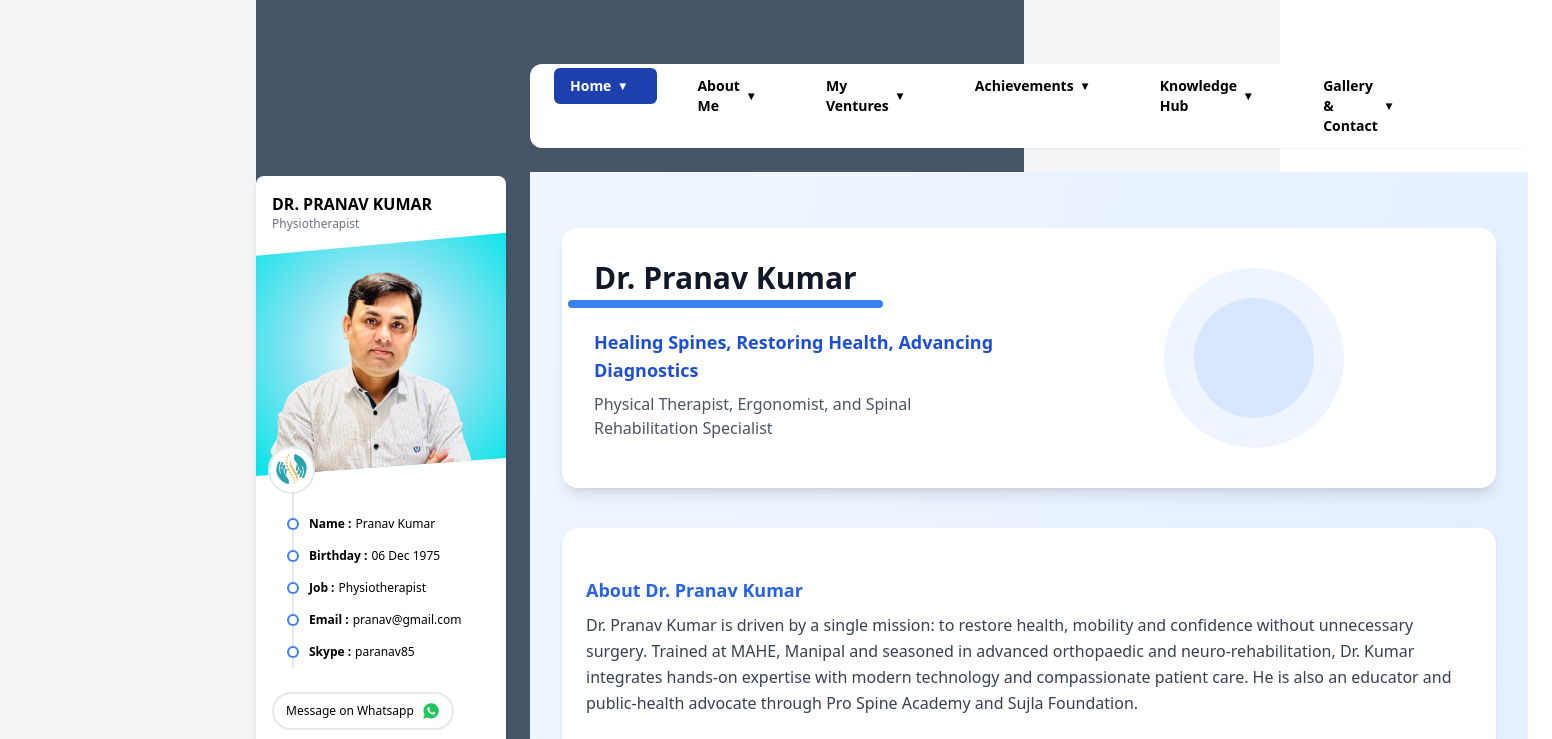
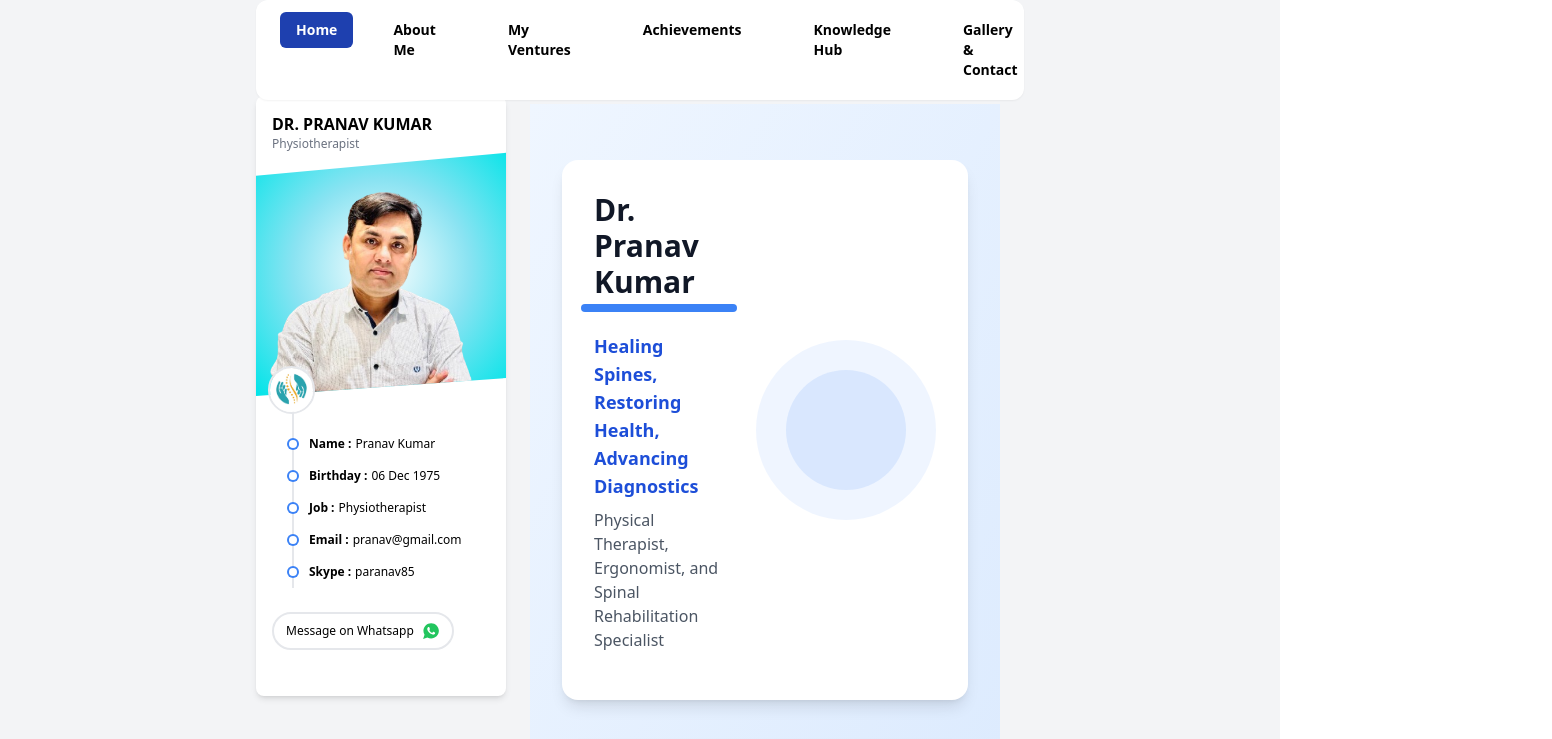
Before and after one commit to abhinavbgpgit/Dr-paranav-portfolio, a React (Vite) app: page / in a window 1280 px wide. Shown: the top 739 px of the page, 1552 px wide, since content can reach past the window. Built offline with nearby package versions, Linux system fonts and the light colour scheme.

Commit message:
header correction

```diff
--- a/src/App.jsx
+++ b/src/App.jsx
@@ -16,11 +16,19 @@ import More from './pages/more/More';
 export default function App() {
   return (
     <BrowserRouter>
-      <div className="bg-gray-100 min-h-screen flex flex-col">
-        <div className="w-[60%] mx-auto flex flex-1 bg-slate-600">
-          <Side />
-          <div className="flex gap-6 p-6 flex-col flex-1">
-            <Header />
+      <div className="bg-gray-100 min-h-screen w-full">
+        {/* Fixed Header */}
+        <div className="fixed top-0 left-1/2 transform -translate-x-1/2 w-[60%] z-50">
+          <Header />
+        </div>
+        {/* Main Content Layout */}
+        <div className="flex flex-row w-[60%] mx-auto pt-[80px] min-h-screen">
+          {/* Fixed Sidebar */}
+          <div className="sticky top-[80px] h-[calc(100vh-80px)]">
+            <Side />
+          </div>
+          {/* Scrollable Main Content */}
+          <div className="flex-1 flex flex-col gap-6 p-6 overflow-y-auto" style={{ maxHeight: "calc(100vh - 80px)" }}>
             <Routes>
               <Route path="/" element={<Main />} />
               <Route path="/resume" element={<Resume />} />
--- a/src/components/Header.jsx
+++ b/src/components/Header.jsx
@@ -1,87 +1,23 @@
 import React, { useEffect, useRef, useState } from "react";
-import { Link, NavLink } from "react-router-dom";
-import {
-  FaHome,
-  FaBriefcase,
-  FaTrophy,
-  FaRegNewspaper,
-  FaImages,
-  FaNewspaper,
-  FaEnvelope,
-} from "react-icons/fa";
+import { Link, NavLink, useLocation } from "react-router-dom";
+import menuItems from "../json/menuItems.json";
 
-// Menu data structure matching the document
-const MENU_ITEMS = [
-  {
-    label: "Home",
-    path: "/",
-    children: [
-      { label: "Welcome Message", path: "/welcome" },
-      { label: "Mission / Tagline", path: "/mission" },
-      { label: "Quick Highlights", path: "/highlights" },
-    ],
-  },
-  {
-    label: "About Me",
-    path: "/about",
-    children: [
-      { label: "Profile / Biography", path: "/about/profile" },
-      { label: "Qualifications", path: "/about/qualifications" },
-      { label: "Family Tree", path: "/about/family" },
-      { label: "Mentors & Inspirations", path: "/about/mentors" },
-    ],
-  },
-  {
-    label: "My Ventures",
-    path: "/ventures",
-    children: [
-      { label: "Manipal Physiotherapy & Fitness Centre (2004)", path: "/ventures/manipal-physio" },
-      { label: "Manipal Neuro Diagnostic Centre (2008)", path: "/ventures/neuro-diagnostic" },
-      { label: "Fitness Zone (2013)", path: "/ventures/fitness-zone" },
-      { label: "Hitek Physiotherapy Centre (2024)", path: "/ventures/hitek" },
-      {
-        label: "Pro Spine (2024)",
-        path: "/ventures/pro-spine",
-        children: [
-          { label: "Pro Spine Academy programs", path: "/ventures/pro-spine/academy" },
-        ],
-      },
-      { label: "Sujla Foundation (2012)", path: "/ventures/sujla" },
-    ],
-  },
-  {
-    label: "Achievements",
-    path: "/achievements",
-    children: [
-      { label: "Awards & Recognitions", path: "/achievements/awards" },
-      { label: "Media Coverage", path: "/achievements/media" },
-      { label: "Memberships", path: "/achievements/memberships" },
-    ],
-  },
-  {
-    label: "Knowledge Hub",
-    path: "/knowledge",
-    children: [
-      { label: "Areas of Expertise", path: "/knowledge/expertise" },
-      { label: "Workshops & Training", path: "/knowledge/workshops" },
-      { label: "Articles & Publications", path: "/knowledge/articles" },
-      { label: "Motivator’s Corner", path: "/knowledge/motivator" },
-    ],
-  },
-  {
-    label: "Gallery & Contact",
-    path: "/gallery-contact",
-    children: [
-      { label: "Photo Gallery", path: "/gallery/photos" },
-      { label: "Video Gallery", path: "/gallery/videos" },
-      { label: "Testimonials", path: "/gallery/testimonials" },
-      { label: "Contact Me", path: "/contact" },
-    ],
-  },
-];
 const Header = () => {
   // State to track which dropdowns are open (by label)
   const [openMenus, setOpenMenus] = useState({});
+  // Track the active submenu path (array of labels)
+  const [activePath, setActivePath] = useState([]);
+  // Track the currently hovered menu path (array of labels)
+  const [hoveredPath, setHoveredPath] = useState([]);
+  // Get current route
+  const location = useLocation();
+
+  // Set Home active by default on initial load if path is "/"
+  useEffect(() => {
+    if (location.pathname === "/") {
+      setActivePath(["Home"]);
+    }
+  }, [location.pathname]);
 
   // Close all dropdowns on outside click
   const headerRef = useRef(null);
@@ -103,45 +39,77 @@ const Header = () => {
     }));
   };
 
+  // Handle mouse leave for the entire header to close menus
+  const handleHeaderMouseLeave = () => {
+    setOpenMenus({});
+    setHoveredPath([]);
+  };
+
   // Recursive menu item renderer
-  const MenuItem = ({ item, depth = 0 }) => {
+  const MenuItem = ({ item, depth = 0, parentPath = [] }) => {
     const hasChildren = item.children && item.children.length > 0;
     const isOpen = openMenus[item.label];
 
+    // Build the full path to this item
+    const thisPath = [...parentPath, item.label];
+
+    // Helper: check if a path is a prefix of another
+    const isPrefix = (prefix, arr) =>
+      prefix.length <= arr.length &&
+      prefix.every((v, i) => v === arr[i]);
+
+    // Active if thisPath is a prefix of activePath
+    const isActivePath = isPrefix(thisPath, activePath);
+
+    // Hovered if thisPath is a prefix of hoveredPath
+    const isHoveredPath = isPrefix(thisPath, hoveredPath);
+
     return (
-      <div className={`relative group ${depth === 0 ? "mx-2" : ""}`}>
+      <div
+        className={`relative group ${depth === 0 ? "mx-2" : ""}`}
+        onMouseEnter={() => {
+          if (hasChildren) setOpenMenus({ [item.label]: true });
+          setHoveredPath(thisPath);
+        }}
+      >
         <NavLink
           to={item.path}
-          className={({ isActive }) =>
-            [
+          className={({ isActive }) => {
+            // Priority: active (clicked) > hovered > default
+            return [
               depth === 0
                 ? "px-4 py-2 rounded-md font-semibold text-sm transition-colors flex items-center"
                 : "block px-4 py-2 text-sm rounded transition-colors whitespace-nowrap",
-              isActive
+              isActivePath
                 ? "bg-blue-800 text-white"
-                : "hover:bg-blue-400 hover:text-white text-black",
+                : isHoveredPath
+                  ? "bg-blue-100 text-black"
+                  : "hover:bg-blue-200 hover:text-black text-black",
               hasChildren ? "pr-8" : "",
               "focus:outline-none focus:ring-2 focus:ring-blue-400",
-            ].join(" ")
-          }
+            ].join(" ");
+          }}
           onClick={() => {
             if (hasChildren) {
+              // Set active path to this menu
+              setActivePath((prev) => {
+                // If already active, close it
+                if (isPrefix(thisPath, prev)) {
+                  return prev.slice(0, thisPath.length - 1);
+                }
+                // Set path up to this depth
+                return thisPath;
+              });
               toggleMenu(item.label);
             } else {
               setOpenMenus({});
+              // Set active path to this item and its parents
+              setActivePath(thisPath);
             }
-          }}
-          onMouseEnter={() => {
-            if (hasChildren) setOpenMenus((prev) => ({ ...prev, [item.label]: true }));
-          }}
-          onMouseLeave={() => {
-            if (hasChildren) setOpenMenus((prev) => ({ ...prev, [item.label]: false }));
           }}
         >
           {item.label}
-          {hasChildren && (
-            <span className="ml-2 text-xs transition-transform group-hover:rotate-180">&#9662;</span>
-          )}
+          {/* Down arrow removed as per user request */}
         </NavLink>
         {hasChildren && isOpen && (
           <div
@@ -150,11 +118,9 @@ const Header = () => {
               minWidth: depth === 0 ? "220px" : "200px",
               marginLeft: depth > 0 ? "2px" : undefined,
             }}
-            onMouseEnter={() => setOpenMenus((prev) => ({ ...prev, [item.label]: true }))}
-            onMouseLeave={() => setOpenMenus((prev) => ({ ...prev, [item.label]: false }))}
           >
             {item.children.map((child) => (
-              <MenuItem key={child.label} item={child} depth={depth + 1} />
+              <MenuItem key={child.label} item={child} depth={depth + 1} parentPath={thisPath} />
             ))}
           </div>
         )}
@@ -164,12 +130,13 @@ const Header = () => {
 
   return (
     <header
-      className="bg-white shadow-sm rounded-xl flex items-center pl-4 pr-24 py-1 mt-10"
+      className="bg-white shadow-sm rounded-xl flex items-center pl-4 pr-24 py-3"
       ref={headerRef}
+      onMouseLeave={handleHeaderMouseLeave}
     >
       <nav className="flex gap-2 font-semibold text-xs mx-auto">
-        {MENU_ITEMS.map((item) => (
-          <MenuItem key={item.label} item={item} />
+        {menuItems.map((item) => (
+          <MenuItem key={item.label} item={item} parentPath={[]} />
         ))}
       </nav>
       {/* Right CTA */}
--- a/src/components/Side.jsx
+++ b/src/components/Side.jsx
@@ -5,7 +5,7 @@ import profile_pic from "../assets/general/dr_pranav.png";
 import logo from "../assets/logo/logo_physio.png";
 export default function Side() {
   return (
-    <div className="bg-white shadow-md rounded-lg p-4 mt-44 h-[600px] relative min-w-[250px]">
+    <div className="bg-white shadow-md rounded-lg p-4 mt-4 h-[600px] relative min-w-[250px]">
       {/* Header */}
       <div className="flex items-center justify-between mb-4">
         <div>
--- /dev/null
+++ b/src/json/menuItems.json
@@ -0,0 +1,57 @@
+[
+  {
+    "label": "Home",
+    "path": "/"
+  },
+  {
+    "label": "About Me",
+    "path": "/about",
+    "children": [
+      { "label": "Profile / Biography", "path": "/about/profile" },
+      { "label": "Qualifications", "path": "/about/qualifications" },
+      { "label": "Family Tree", "path": "/about/family" },
+      { "label": "Mentors & Inspirations", "path": "/about/mentors" }
+    ]
+  },
+  {
+    "label": "My Ventures",
+    "path": "/ventures",
+    "children": [
+      { "label": "Manipal Physiotherapy & Fitness Centre (2004)", "path": "/ventures/manipal-physio" },
+      { "label": "Manipal Neuro Diagnostic Centre (2008)", "path": "/ventures/neuro-diagnostic" },
+      { "label": "Fitness Zone (2013)", "path": "/ventures/fitness-zone" },
+      { "label": "Hitek Physiotherapy Centre (2024)", "path": "/ventures/hitek" },
+      { "label": "Pro Spine (2024)", "path": "/ventures/pro-spine" },
+      { "label": "Sujla Foundation (2012)", "path": "/ventures/sujla" }
+    ]
+  },
+  {
+    "label": "Achievements",
+    "path": "/achievements",
+    "children": [
+      { "label": "Awards & Recognitions", "path": "/achievements/awards" },
+      { "label": "Media Coverage", "path": "/achievements/media" },
+      { "label": "Memberships", "path": "/achievements/memberships" }
+    ]
+  },
+  {
+    "label": "Knowledge Hub",
+    "path": "/knowledge",
+    "children": [
+      { "label": "Areas of Expertise", "path": "/knowledge/expertise" },
+      { "label": "Workshops & Training", "path": "/knowledge/workshops" },
+      { "label": "Articles & Publications", "path": "/knowledge/articles" },
+      { "label": "Motivator’s Corner", "path": "/knowledge/motivator" }
+    ]
+  },
+  {
+    "label": "Gallery & Contact",
+    "path": "/gallery-contact",
+    "children": [
+      { "label": "Photo Gallery", "path": "/gallery/photos" },
+      { "label": "Video Gallery", "path": "/gallery/videos" },
+      { "label": "Testimonials", "path": "/gallery/testimonials" },
+      { "label": "Contact Me", "path": "/contact" }
+    ]
+  }
+]
```
